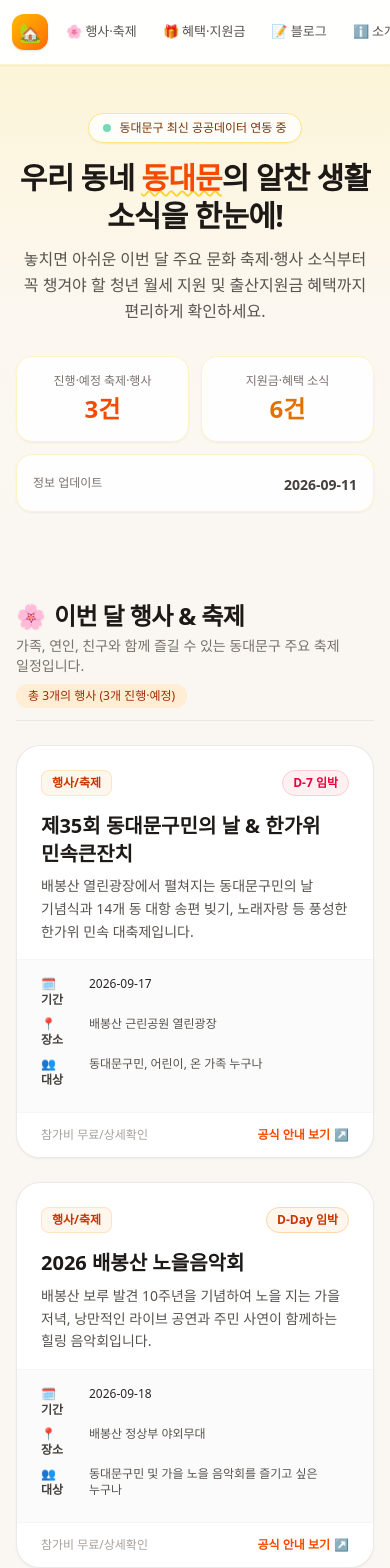
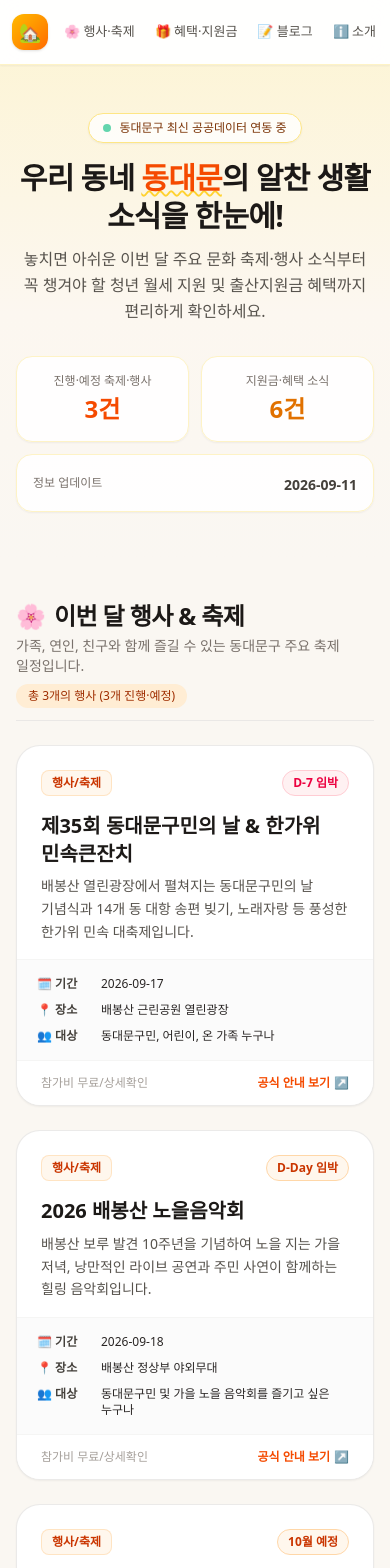
Before and after one commit to sanghyeon9473-boop/my-city-info, a Next.js app: page / in a window 390 px wide. Shown: the top 1568 px of the page. Built offline with nearby package versions, Linux system fonts and the light colour scheme; no server answers.

Commit message:
fix: 모바일 메뉴 소개 삐져나감 수정 + 카드 메타 정보 라벨 정렬 개선

```diff
--- a/src/app/about/page.tsx
+++ b/src/app/about/page.tsx
@@ -33,28 +33,28 @@ export default function AboutPage() {
             </div>
           </Link>
 
-          <nav className="flex items-center gap-1.5 sm:gap-3 text-[13px] sm:text-sm font-medium">
+          <nav className="flex items-center gap-1 sm:gap-3 text-[13px] sm:text-sm font-medium">
             <Link
               href="/#events"
-              className="px-2.5 sm:px-3 py-1.5 rounded-full text-stone-600 hover:text-orange-600 hover:bg-orange-50 transition-colors whitespace-nowrap"
+              className="px-2 sm:px-3 py-1.5 rounded-full text-stone-600 hover:text-orange-600 hover:bg-orange-50 transition-colors whitespace-nowrap"
             >
               🌸 행사·축제
             </Link>
             <Link
               href="/#benefits"
-              className="px-2.5 sm:px-3 py-1.5 rounded-full text-stone-600 hover:text-amber-600 hover:bg-amber-50 transition-colors whitespace-nowrap"
+              className="px-2 sm:px-3 py-1.5 rounded-full text-stone-600 hover:text-amber-600 hover:bg-amber-50 transition-colors whitespace-nowrap"
             >
               🎁 혜택·지원금
             </Link>
             <Link
               href="/blog"
-              className="px-2.5 sm:px-3 py-1.5 rounded-full text-stone-600 hover:text-orange-600 hover:bg-orange-50 transition-colors whitespace-nowrap"
+              className="px-2 sm:px-3 py-1.5 rounded-full text-stone-600 hover:text-orange-600 hover:bg-orange-50 transition-colors whitespace-nowrap"
             >
               📝 블로그
             </Link>
             <Link
               href="/about"
-              className="px-2.5 sm:px-3 py-1.5 rounded-full text-orange-700 bg-orange-100/70 font-bold transition-colors whitespace-nowrap"
+              className="px-2 sm:px-3 py-1.5 rounded-full text-orange-700 bg-orange-100/70 font-bold transition-colors whitespace-nowrap"
             >
               ℹ️ 소개
             </Link>
--- a/src/app/blog/page.tsx
+++ b/src/app/blog/page.tsx
@@ -29,28 +29,28 @@ export default function BlogListPage() {
             </div>
           </Link>
 
-          <nav className="flex items-center gap-1.5 sm:gap-3 text-[13px] sm:text-sm font-medium">
+          <nav className="flex items-center gap-1 sm:gap-3 text-[13px] sm:text-sm font-medium">
             <Link
               href="/#events"
-              className="px-2.5 sm:px-3 py-1.5 rounded-full text-stone-600 hover:text-orange-600 hover:bg-orange-50 transition-colors whitespace-nowrap"
+              className="px-2 sm:px-3 py-1.5 rounded-full text-stone-600 hover:text-orange-600 hover:bg-orange-50 transition-colors whitespace-nowrap"
             >
               🌸 행사·축제
             </Link>
             <Link
               href="/#benefits"
-              className="px-2.5 sm:px-3 py-1.5 rounded-full text-stone-600 hover:text-amber-600 hover:bg-amber-50 transition-colors whitespace-nowrap"
+              className="px-2 sm:px-3 py-1.5 rounded-full text-stone-600 hover:text-amber-600 hover:bg-amber-50 transition-colors whitespace-nowrap"
             >
               🎁 혜택·지원금
             </Link>
             <Link
               href="/blog"
-              className="px-2.5 sm:px-3 py-1.5 rounded-full text-orange-700 bg-orange-100/70 font-bold transition-colors whitespace-nowrap"
+              className="px-2 sm:px-3 py-1.5 rounded-full text-orange-700 bg-orange-100/70 font-bold transition-colors whitespace-nowrap"
             >
               📝 블로그
             </Link>
             <Link
               href="/about"
-              className="px-2.5 sm:px-3 py-1.5 rounded-full text-stone-600 hover:text-orange-600 hover:bg-orange-50 transition-colors whitespace-nowrap"
+              className="px-2 sm:px-3 py-1.5 rounded-full text-stone-600 hover:text-orange-600 hover:bg-orange-50 transition-colors whitespace-nowrap"
             >
               ℹ️ 소개
             </Link>
--- a/src/app/page.tsx
+++ b/src/app/page.tsx
@@ -169,28 +169,28 @@ export default function Home() {
             </div>
           </div>
 
-          <nav className="flex items-center gap-1.5 sm:gap-3 text-[13px] sm:text-sm font-medium">
+          <nav className="flex items-center gap-1 sm:gap-3 text-[13px] sm:text-sm font-medium">
             <a
               href="#events"
-              className="px-2.5 sm:px-3 py-1.5 rounded-full text-stone-600 hover:text-orange-600 hover:bg-orange-50 transition-colors whitespace-nowrap"
+              className="px-2 sm:px-3 py-1.5 rounded-full text-stone-600 hover:text-orange-600 hover:bg-orange-50 transition-colors whitespace-nowrap"
             >
               🌸 행사·축제
             </a>
             <a
               href="#benefits"
-              className="px-2.5 sm:px-3 py-1.5 rounded-full text-stone-600 hover:text-amber-600 hover:bg-amber-50 transition-colors whitespace-nowrap"
+              className="px-2 sm:px-3 py-1.5 rounded-full text-stone-600 hover:text-amber-600 hover:bg-amber-50 transition-colors whitespace-nowrap"
             >
               🎁 혜택·지원금
             </a>
             <Link
               href="/blog"
-              className="px-2.5 sm:px-3 py-1.5 rounded-full text-stone-600 hover:text-orange-600 hover:bg-orange-50 transition-colors whitespace-nowrap"
+              className="px-2 sm:px-3 py-1.5 rounded-full text-stone-600 hover:text-orange-600 hover:bg-orange-50 transition-colors whitespace-nowrap"
             >
               📝 블로그
             </Link>
             <Link
               href="/about"
-              className="px-2.5 sm:px-3 py-1.5 rounded-full text-stone-600 hover:text-orange-600 hover:bg-orange-50 transition-colors whitespace-nowrap"
+              className="px-2 sm:px-3 py-1.5 rounded-full text-stone-600 hover:text-orange-600 hover:bg-orange-50 transition-colors whitespace-nowrap"
             >
               ℹ️ 소개
             </Link>
@@ -335,20 +335,20 @@ export default function Home() {
                   </div>
 
                   {/* 상세 메타 정보 */}
-                  <div className="p-6 pt-4 mt-4 bg-stone-50/70 border-t border-stone-100 space-y-2 text-xs text-stone-600">
+                  <div className="px-5 sm:px-6 py-4 mt-4 bg-stone-50/70 border-t border-stone-100 space-y-2.5 text-xs text-stone-600">
                     <div className="flex items-start gap-2">
-                      <span className="font-semibold text-stone-700 shrink-0 w-10">🗓️ 기간</span>
-                      <span className="text-stone-800 font-medium">
+                      <span className="font-semibold text-stone-700 shrink-0 w-14">🗓️ 기간</span>
+                      <span className="text-stone-800 font-medium break-keep">
                         {formatDate(item.startDate, item.endDate)}
                       </span>
                     </div>
                     <div className="flex items-start gap-2">
-                      <span className="font-semibold text-stone-700 shrink-0 w-10">📍 장소</span>
-                      <span className="break-keep">{item.location}</span>
+                      <span className="font-semibold text-stone-700 shrink-0 w-14">📍 장소</span>
+                      <span className="text-stone-800 break-keep">{item.location}</span>
                     </div>
                     <div className="flex items-start gap-2">
-                      <span className="font-semibold text-stone-700 shrink-0 w-10">👥 대상</span>
-                      <span className="break-keep">{item.target}</span>
+                      <span className="font-semibold text-stone-700 shrink-0 w-14">👥 대상</span>
+                      <span className="text-stone-800 break-keep">{item.target}</span>
                     </div>
                   </div>
 
@@ -473,20 +473,20 @@ export default function Home() {
                   </div>
 
                   {/* 상세 조건 정보 */}
-                  <div className="p-6 pt-4 mt-4 bg-amber-50/40 border-t border-amber-100/60 space-y-2 text-xs text-stone-600">
+                  <div className="px-5 sm:px-6 py-4 mt-4 bg-amber-50/40 border-t border-amber-100/60 space-y-2.5 text-xs text-stone-600">
                     <div className="flex items-start gap-2">
-                      <span className="font-semibold text-stone-700 shrink-0 w-14">🗓️ 신청기간</span>
-                      <span className="text-stone-800 font-medium">
+                      <span className="font-semibold text-stone-700 shrink-0 w-[4.5rem]">🗓️ 신청기간</span>
+                      <span className="text-stone-800 font-medium break-keep">
                         {formatDate(item.startDate, item.endDate)}
                       </span>
                     </div>
                     <div className="flex items-start gap-2">
-                      <span className="font-semibold text-stone-700 shrink-0 w-14">👥 지원대상</span>
-                      <span className="text-stone-800">{item.target}</span>
+                      <span className="font-semibold text-stone-700 shrink-0 w-[4.5rem]">👥 지원대상</span>
+                      <span className="text-stone-800 break-keep">{item.target}</span>
                     </div>
                     <div className="flex items-start gap-2">
-                      <span className="font-semibold text-stone-700 shrink-0 w-14">🏢 신청방법</span>
-                      <span className="break-keep">{item.location}</span>
+                      <span className="font-semibold text-stone-700 shrink-0 w-[4.5rem]">🏢 신청방법</span>
+                      <span className="text-stone-800 break-keep">{item.location}</span>
                     </div>
                   </div>
 
```
